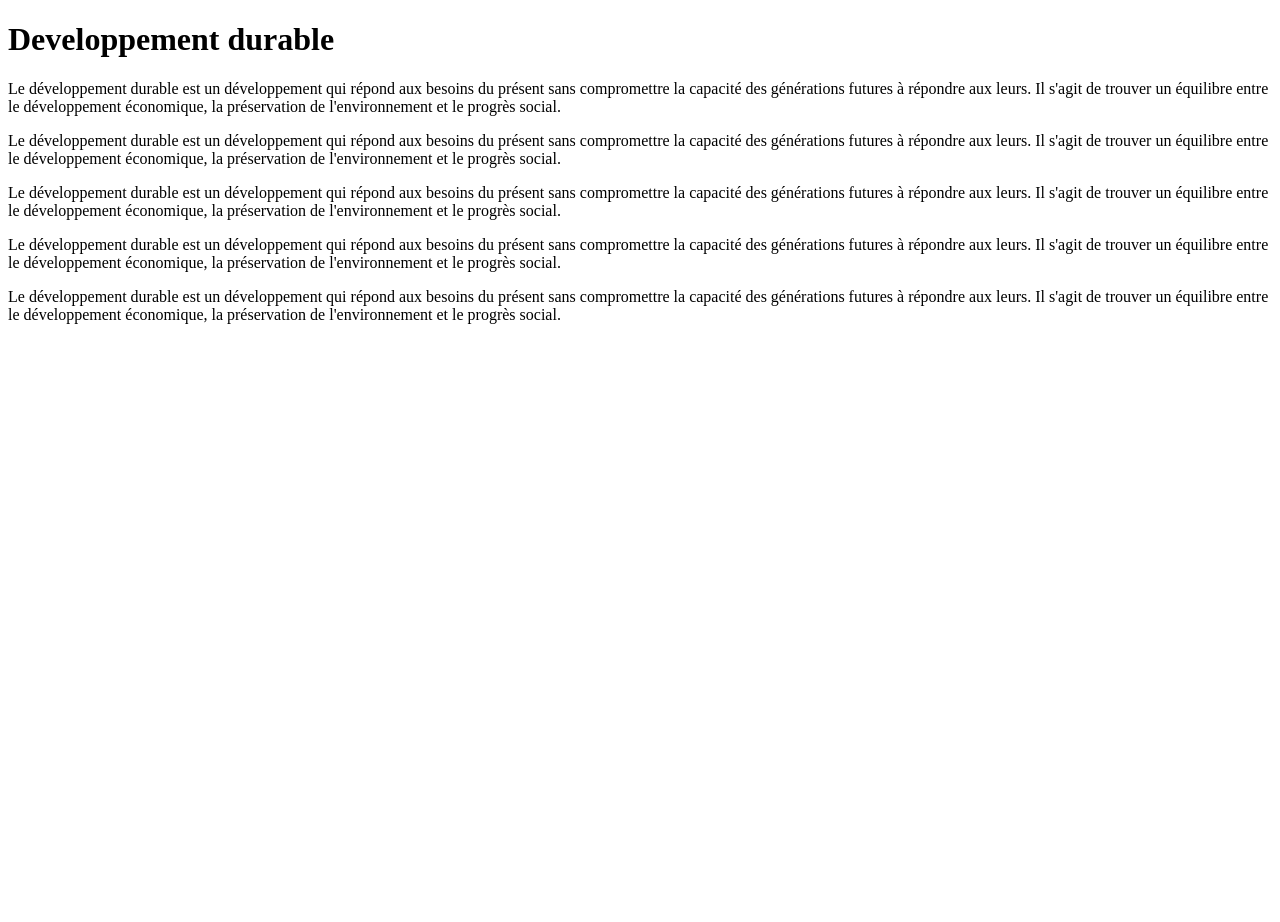
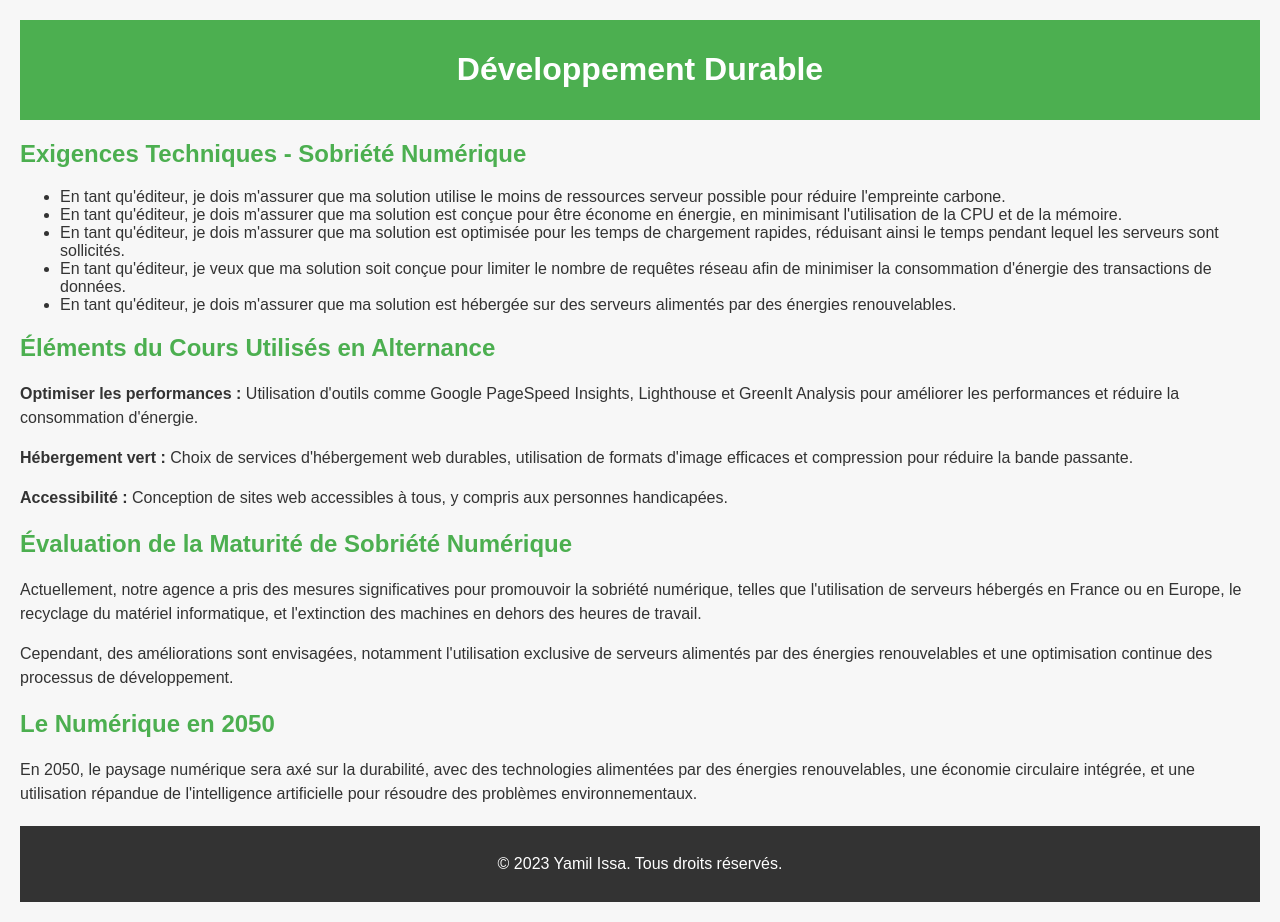
Before and after one commit to yamil-issa/yamil-issa.github.io, a plain HTML site: page index.html in a window 1280 px wide. Before the commit the page ends 800 px from the top, so only its background shows below. Drawn offline with Linux system fonts and the light colour scheme.

Commit message:
add the answers

```diff
--- a/index.html
+++ b/index.html
@@ -1,18 +1,50 @@
 <!DOCTYPE html>
 <html lang="fr">
+
 <head>
     <meta charset="UTF-8">
     <meta name="viewport" content="width=device-width, initial-scale=1.0">
-    <title>développemnt durable</title>
+    <title>Développement Durable</title>
+    <link rel="stylesheet" href="style.css">
 </head>
+
 <body>
-    <div>
-        <h1>Developpement durable</h1>
-        <p>Le développement durable est un développement qui répond aux besoins du présent sans compromettre la capacité des générations futures à répondre aux leurs. Il s'agit de trouver un équilibre entre le développement économique, la préservation de l'environnement et le progrès social.</p>
-        <p>Le développement durable est un développement qui répond aux besoins du présent sans compromettre la capacité des générations futures à répondre aux leurs. Il s'agit de trouver un équilibre entre le développement économique, la préservation de l'environnement et le progrès social.</p>
-        <p>Le développement durable est un développement qui répond aux besoins du présent sans compromettre la capacité des générations futures à répondre aux leurs. Il s'agit de trouver un équilibre entre le développement économique, la préservation de l'environnement et le progrès social.</p>
-        <p>Le développement durable est un développement qui répond aux besoins du présent sans compromettre la capacité des générations futures à répondre aux leurs. Il s'agit de trouver un équilibre entre le développement économique, la préservation de l'environnement et le progrès social.</p>
-        <p>Le développement durable est un développement qui répond aux besoins du présent sans compromettre la capacité des générations futures à répondre aux leurs. Il s'agit de trouver un équilibre entre le développement économique, la préservation de l'environnement et le progrès social.</p>
-    </div>
+    <header>
+        <h1>Développement Durable</h1>
+    </header>
+
+    <section>
+        <h2>Exigences Techniques - Sobriété Numérique</h2>
+        <ul>
+            <li>En tant qu'éditeur, je dois m'assurer que ma solution utilise le moins de ressources serveur possible pour réduire l'empreinte carbone.</li>
+            <li>En tant qu'éditeur, je dois m'assurer que ma solution est conçue pour être économe en énergie, en minimisant l'utilisation de la CPU et de la mémoire.</li>
+            <li>En tant qu'éditeur, je dois m'assurer que ma solution est optimisée pour les temps de chargement rapides, réduisant ainsi le temps pendant lequel les serveurs sont sollicités.</li>
+            <li>En tant qu'éditeur, je veux que ma solution soit conçue pour limiter le nombre de requêtes réseau afin de minimiser la consommation d'énergie des transactions de données.</li>
+            <li>En tant qu'éditeur, je dois m'assurer que ma solution est hébergée sur des serveurs alimentés par des énergies renouvelables.</li>
+        </ul>
+    </section>
+
+    <section>
+        <h2>Éléments du Cours Utilisés en Alternance</h2>
+        <p><strong>Optimiser les performances :</strong> Utilisation d'outils comme Google PageSpeed Insights, Lighthouse et GreenIt Analysis pour améliorer les performances et réduire la consommation d'énergie.</p>
+        <p><strong>Hébergement vert :</strong> Choix de services d'hébergement web durables, utilisation de formats d'image efficaces et compression pour réduire la bande passante.</p>
+        <p><strong>Accessibilité :</strong> Conception de sites web accessibles à tous, y compris aux personnes handicapées.</p>
+    </section>
+
+    <section>
+        <h2>Évaluation de la Maturité de Sobriété Numérique</h2>
+        <p>Actuellement, notre agence a pris des mesures significatives pour promouvoir la sobriété numérique, telles que l'utilisation de serveurs hébergés en France ou en Europe, le recyclage du matériel informatique, et l'extinction des machines en dehors des heures de travail.</p>
+        <p>Cependant, des améliorations sont envisagées, notamment l'utilisation exclusive de serveurs alimentés par des énergies renouvelables et une optimisation continue des processus de développement.</p>
+    </section>
+
+    <section>
+        <h2>Le Numérique en 2050</h2>
+        <p>En 2050, le paysage numérique sera axé sur la durabilité, avec des technologies alimentées par des énergies renouvelables, une économie circulaire intégrée, et une utilisation répandue de l'intelligence artificielle pour résoudre des problèmes environnementaux.</p>
+    </section>
+
+    <footer>
+        <p>&copy; 2023 Yamil Issa. Tous droits réservés.</p>
+    </footer>
 </body>
+
 </html>
--- a/style.css
+++ b/style.css
@@ -0,0 +1,34 @@
+body {
+    font-family: Arial, sans-serif;
+    margin: 20px;
+    padding: 0;
+    background-color: #f7f7f7;
+    color: #333;
+}
+
+header {
+    background-color: #4CAF50;
+    color: white;
+    text-align: center;
+    padding: 10px;
+}
+
+section {
+    margin-top: 20px;
+}
+
+h2 {
+    color: #4CAF50;
+}
+
+p {
+    line-height: 1.5;
+}
+
+footer {
+    margin-top: 20px;
+    background-color: #333;
+    color: white;
+    text-align: center;
+    padding: 10px;
+}
```
